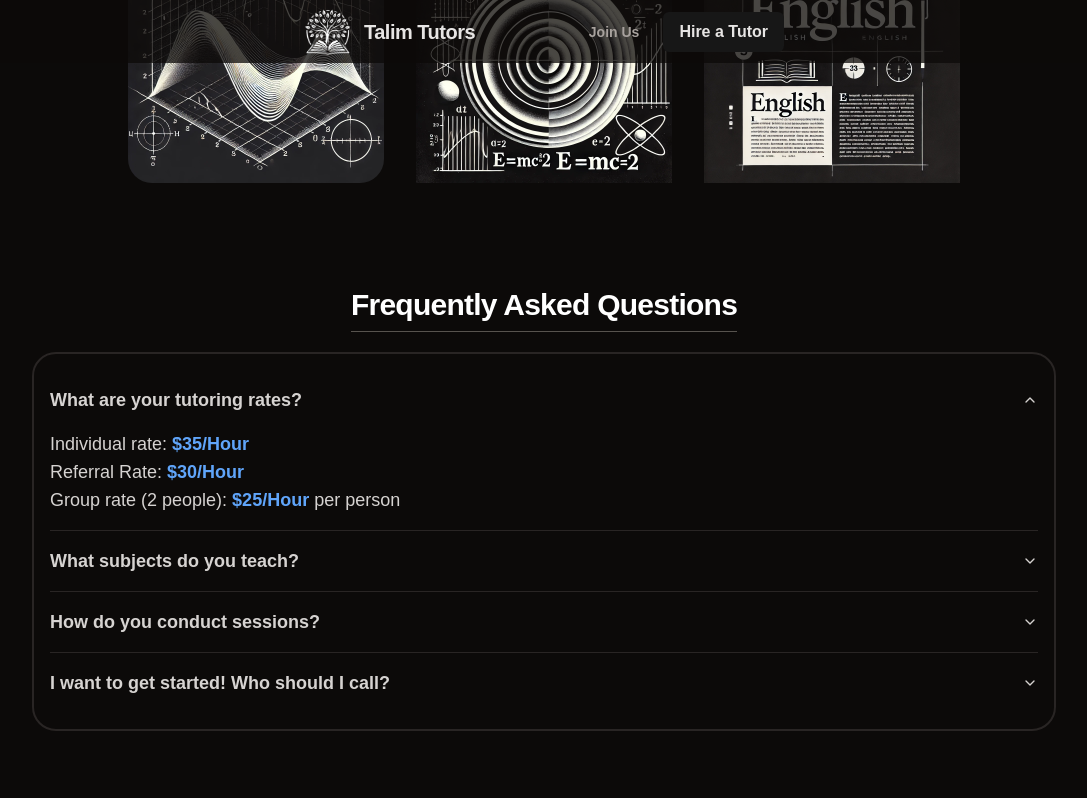
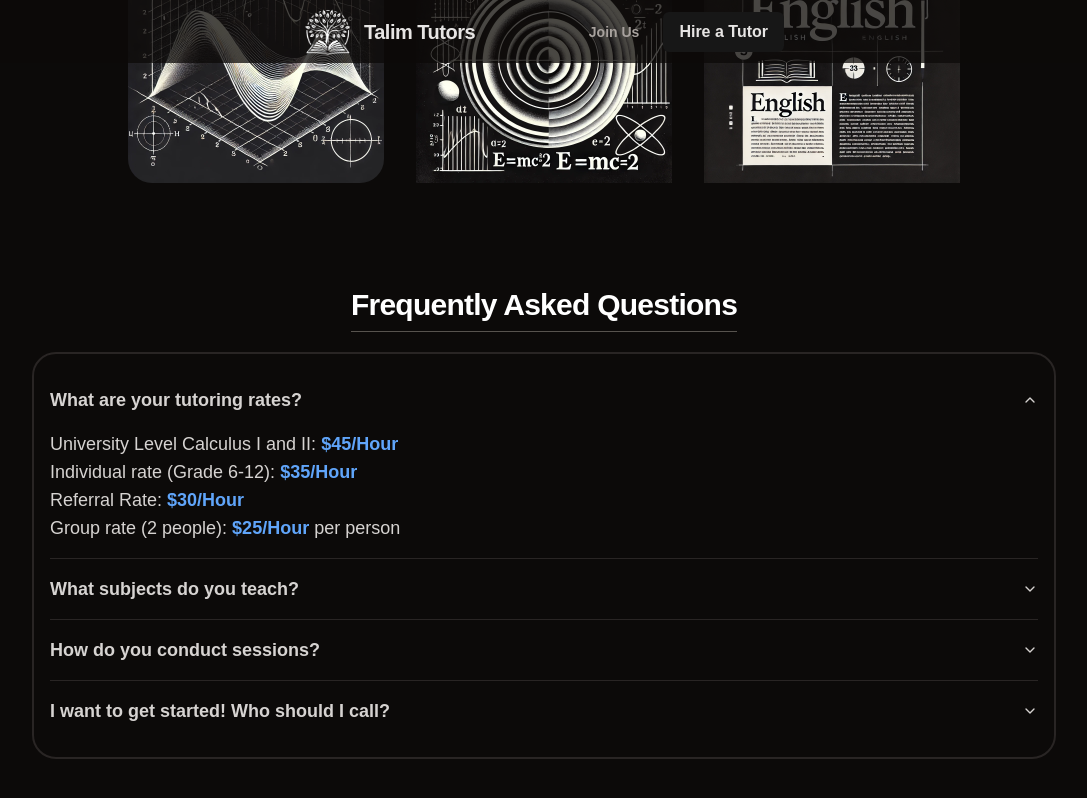
Before and after one commit to faizaanqureshi/talim-tutors, a Next.js app: page / in a window 1280 px wide. Both pictures are taken after a click on the button "What are your tutoring rates?". Shown: the part 1728-2526 px from the top of the page, without its empty margins (96-1183 px from the left). Built offline with nearby package versions, Linux system fonts and the light colour scheme.

Commit message:
Update page.tsx

```diff
--- a/app/page.tsx
+++ b/app/page.tsx
@@ -165,7 +165,7 @@ function FAQ() {
         <AccordionItem value="item-1" className="border-stone-800">
           <AccordionTrigger className="font-semibold text-lg">What are your tutoring rates?</AccordionTrigger>
           <AccordionContent className="font-base text-lg">
-            Individual rate: <span className="font-bold text-blue-400">$35/Hour</span><br />Referral Rate: <span className="font-bold text-blue-400">$30/Hour</span><br />Group rate (2 people): <span className="font-bold text-blue-400">$25/Hour</span> per person
+            University Level Calculus I and II: <span className="font-bold text-blue-400">$45/Hour</span><br /> Individual rate (Grade 6-12): <span className="font-bold text-blue-400">$35/Hour</span><br />Referral Rate: <span className="font-bold text-blue-400">$30/Hour</span><br />Group rate (2 people): <span className="font-bold text-blue-400">$25/Hour</span> per person
           </AccordionContent>
         </AccordionItem>
         <AccordionItem value="item-2" className="border-stone-800">
```
